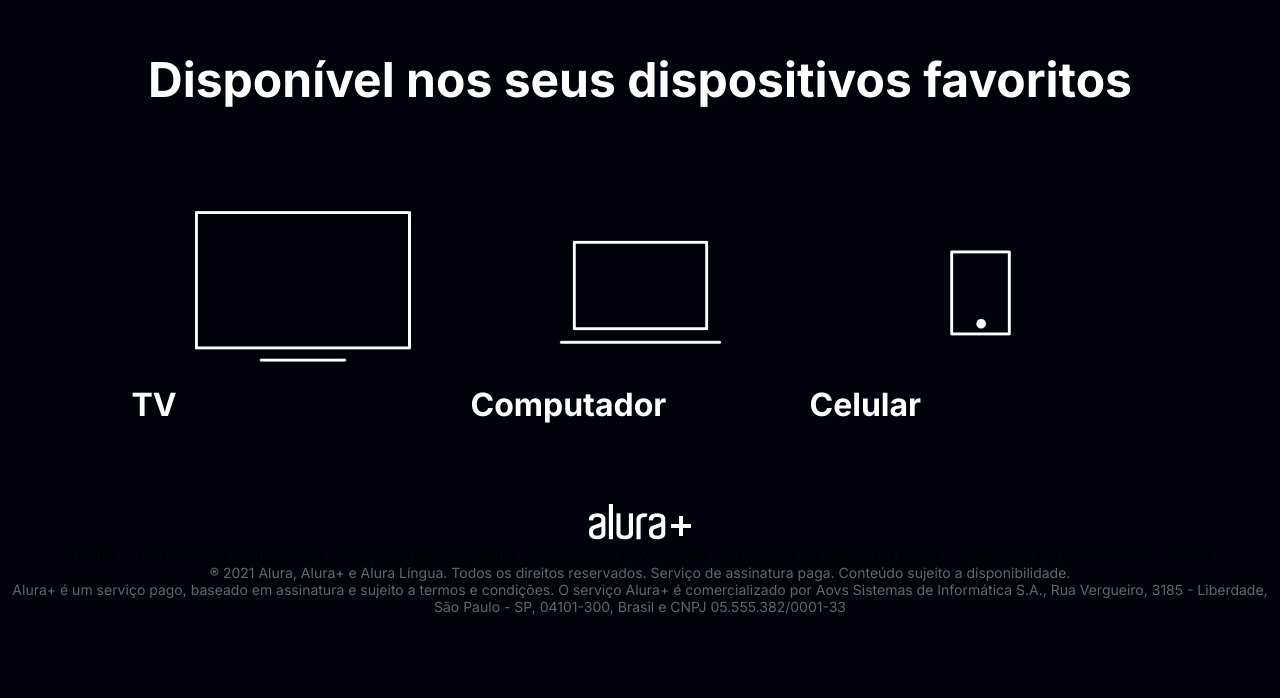
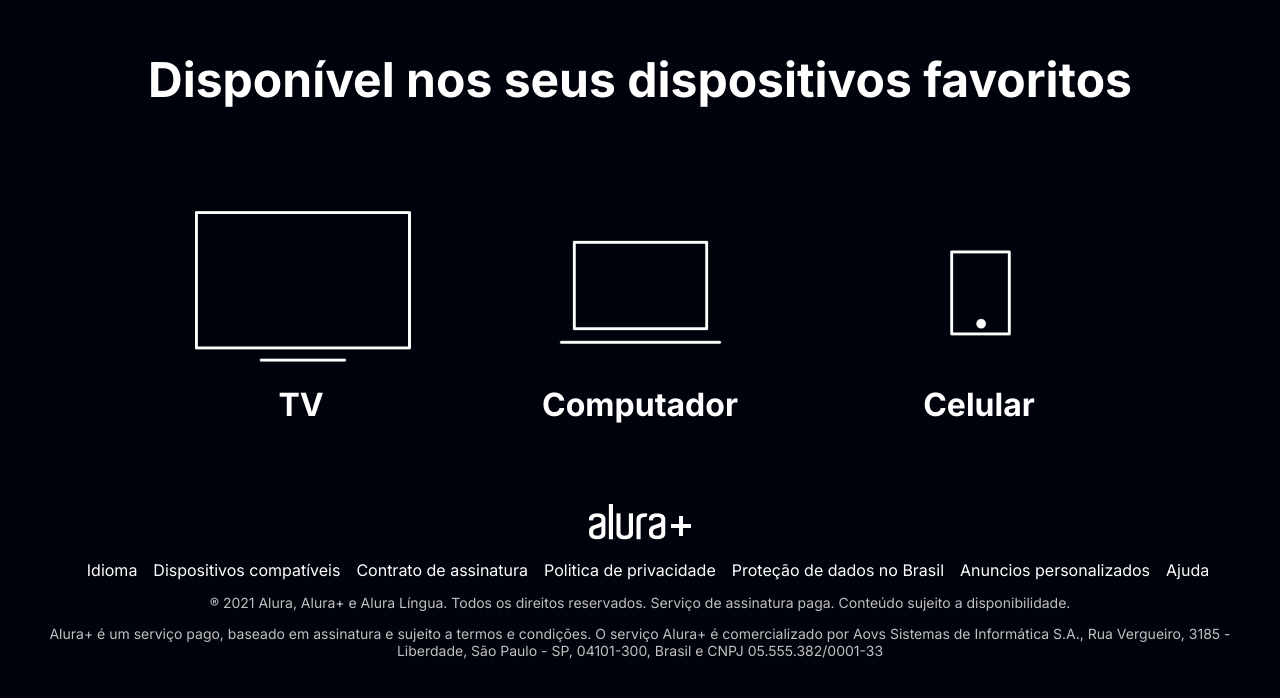
Before and after one commit to letiiiciiiiiaaaaa/coiso-alura, a plain HTML site: page index.html in a window 1280 px wide. Shown: the part 3150-3848 px from the top of the page. Before the commit the page ends 3765 px from the top, so only its background shows below. Drawn offline with Linux system fonts and the light colour scheme; files whose address does not match are found by name.

Commit message:
Update style.css

```diff
--- a/style.css
+++ b/style.css
@@ -119,13 +119,19 @@ body{
     margin: 5em 0;
 }
 
+
+.dispositivos{
+    text-align: center;
+}
+
+
 .dispositivos__titulo{
     font-size: 48px;
     color: var(--branco-principal);
-    text-align: center;
 }
 
-.dispositivos__lista h3{
+
+.lista__item{
     font-size: 32px;
     color: var(--branco-principal);
 }
@@ -133,6 +139,7 @@ body{
 
 .rodape{
     text-align: center;
+    margin: 5em 3em;
 }
 
 
@@ -140,23 +147,20 @@ body{
     display: flex;
     justify-content: center;
     list-style-type: none;
+    margin-top: 1em;
 }
 
 
-.lista__link{
-    margin: 0 10px;
-}
-
-
-.rodape__lista a{
+.lista__link a{
     text-decoration: none;
-    color: #000;
-    font-size: 16px;
+    color: var(--branco-principal);
+    margin-left: 1em;
 }
 
 
 .rodape__texto{
-    color: #666;
+    margin: 1em 0;
+    color: var(--cinza-secundario);
     font-size: 14px;
 }
 
@@ -171,11 +175,6 @@ body{
 }
 
 
- :root{
-    --botao-azul-efeito: #3c92fa;
- }
-
-
 .container__botao:hover{
     background-color: var(--botao-azul-efeito);
     color: var(--cor-de-fundo);
```
Lines whose indentation alone changed are shown as unchanged.
